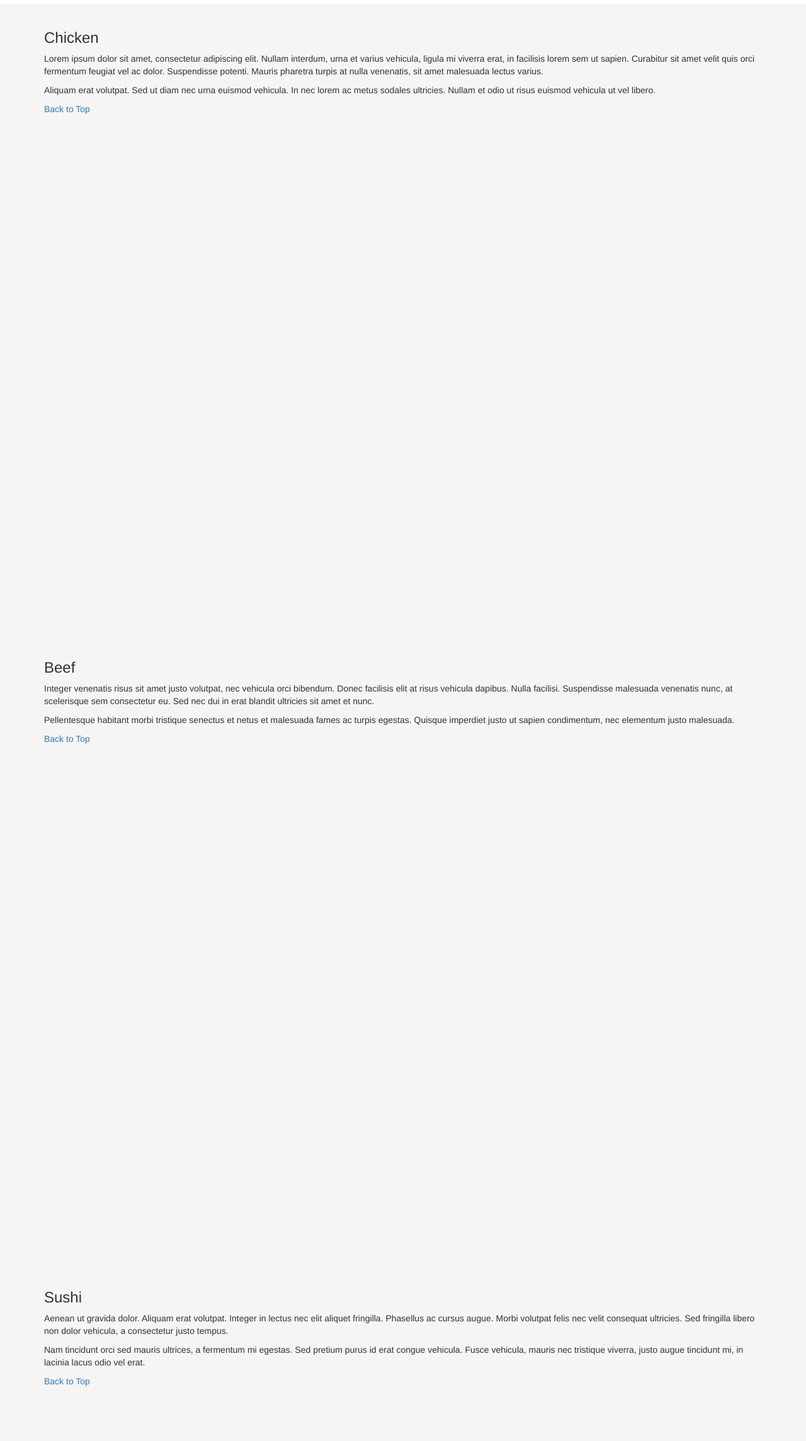
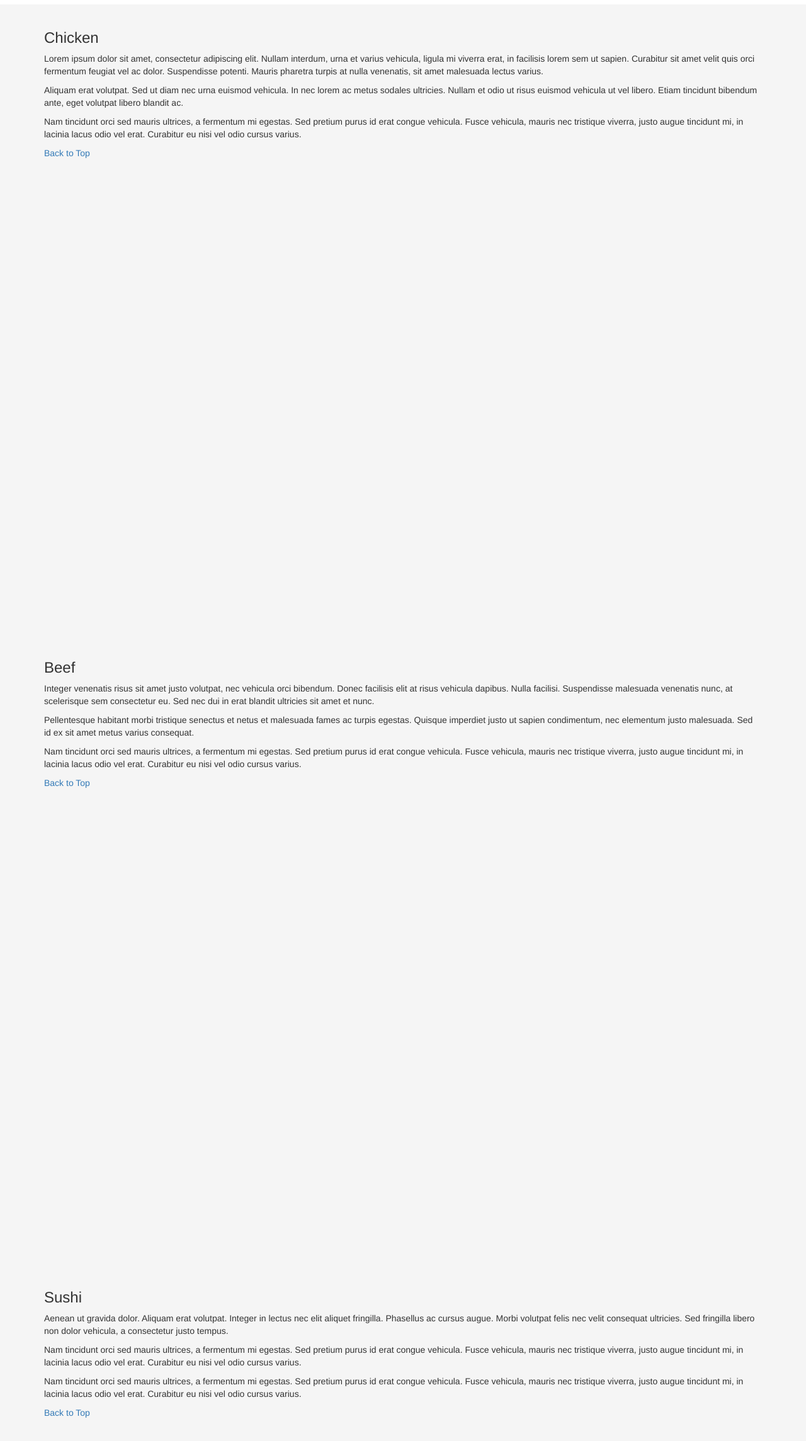
Before and after one commit to SandeshNepali/module3-solution, a plain HTML site: page index.html in a window 1280 px wide. Shown: the part 214-2502 px from the top of the page at 63% size. Drawn offline with nearby package versions, Linux system fonts and the light colour scheme.

Commit message:
Update index.html

```diff
--- a/index.html
+++ b/index.html
@@ -29,7 +29,7 @@
         </div>
     </nav>
 
-    <header class="text-center">
+    <header id="header" class="text-center">
         <h1>Our Menu</h1>
     </header>
 
@@ -39,8 +39,10 @@
                 <div class="container">
                     <h3 id="chicken">Chicken</h3>
                     <p>Lorem ipsum dolor sit amet, consectetur adipiscing elit. Nullam interdum, urna et varius vehicula, ligula mi viverra erat, in facilisis lorem sem ut sapien. Curabitur sit amet velit quis orci fermentum feugiat vel ac dolor. Suspendisse potenti. Mauris pharetra turpis at nulla venenatis, sit amet malesuada lectus varius.</p>
-                    <p>Aliquam erat volutpat. Sed ut diam nec urna euismod vehicula. In nec lorem ac metus sodales ultricies. Nullam et odio ut risus euismod vehicula ut vel libero.</p>
-                    <a href="#header">Back to Top</a>
+                    <p>Aliquam erat volutpat. Sed ut diam nec urna euismod vehicula. In nec lorem ac metus sodales ultricies. Nullam et odio ut risus euismod vehicula ut vel libero. Etiam tincidunt bibendum ante, eget volutpat libero blandit ac.</p>
+                                       <p>Nam tincidunt orci sed mauris ultrices, a fermentum mi egestas. Sed pretium purus id erat congue vehicula. Fusce vehicula, mauris nec tristique viverra, justo augue tincidunt mi, in lacinia lacus odio vel erat. Curabitur eu nisi vel odio cursus varius.</p>
+
+                    <a href="#header" class="back-to-top">Back to Top</a>
                 </div>
             </div>
         </div>
@@ -52,8 +54,10 @@
                 <div class="container">
                     <h3 id="beef">Beef</h3>
                     <p>Integer venenatis risus sit amet justo volutpat, nec vehicula orci bibendum. Donec facilisis elit at risus vehicula dapibus. Nulla facilisi. Suspendisse malesuada venenatis nunc, at scelerisque sem consectetur eu. Sed nec dui in erat blandit ultricies sit amet et nunc.</p>
-                    <p>Pellentesque habitant morbi tristique senectus et netus et malesuada fames ac turpis egestas. Quisque imperdiet justo ut sapien condimentum, nec elementum justo malesuada.</p>
-                    <a href="#header">Back to Top</a>
+                    <p>Pellentesque habitant morbi tristique senectus et netus et malesuada fames ac turpis egestas. Quisque imperdiet justo ut sapien condimentum, nec elementum justo malesuada. Sed id ex sit amet metus varius consequat.</p>
+
+                                        <p>Nam tincidunt orci sed mauris ultrices, a fermentum mi egestas. Sed pretium purus id erat congue vehicula. Fusce vehicula, mauris nec tristique viverra, justo augue tincidunt mi, in lacinia lacus odio vel erat. Curabitur eu nisi vel odio cursus varius.</p>
+<a href="#header" class="back-to-top">Back to Top</a>
                 </div>
             </div>
         </div>
@@ -65,8 +69,10 @@
                 <div class="container">
                     <h3 id="sushi">Sushi</h3>
                     <p>Aenean ut gravida dolor. Aliquam erat volutpat. Integer in lectus nec elit aliquet fringilla. Phasellus ac cursus augue. Morbi volutpat felis nec velit consequat ultricies. Sed fringilla libero non dolor vehicula, a consectetur justo tempus.</p>
-                    <p>Nam tincidunt orci sed mauris ultrices, a fermentum mi egestas. Sed pretium purus id erat congue vehicula. Fusce vehicula, mauris nec tristique viverra, justo augue tincidunt mi, in lacinia lacus odio vel erat.</p>
-                    <a href="#header">Back to Top</a>
+                    <p>Nam tincidunt orci sed mauris ultrices, a fermentum mi egestas. Sed pretium purus id erat congue vehicula. Fusce vehicula, mauris nec tristique viverra, justo augue tincidunt mi, in lacinia lacus odio vel erat. Curabitur eu nisi vel odio cursus varius.</p>
+                                        <p>Nam tincidunt orci sed mauris ultrices, a fermentum mi egestas. Sed pretium purus id erat congue vehicula. Fusce vehicula, mauris nec tristique viverra, justo augue tincidunt mi, in lacinia lacus odio vel erat. Curabitur eu nisi vel odio cursus varius.</p>
+
+                    <a href="#header" class="back-to-top">Back to Top</a>
                 </div>
             </div>
         </div>
```
